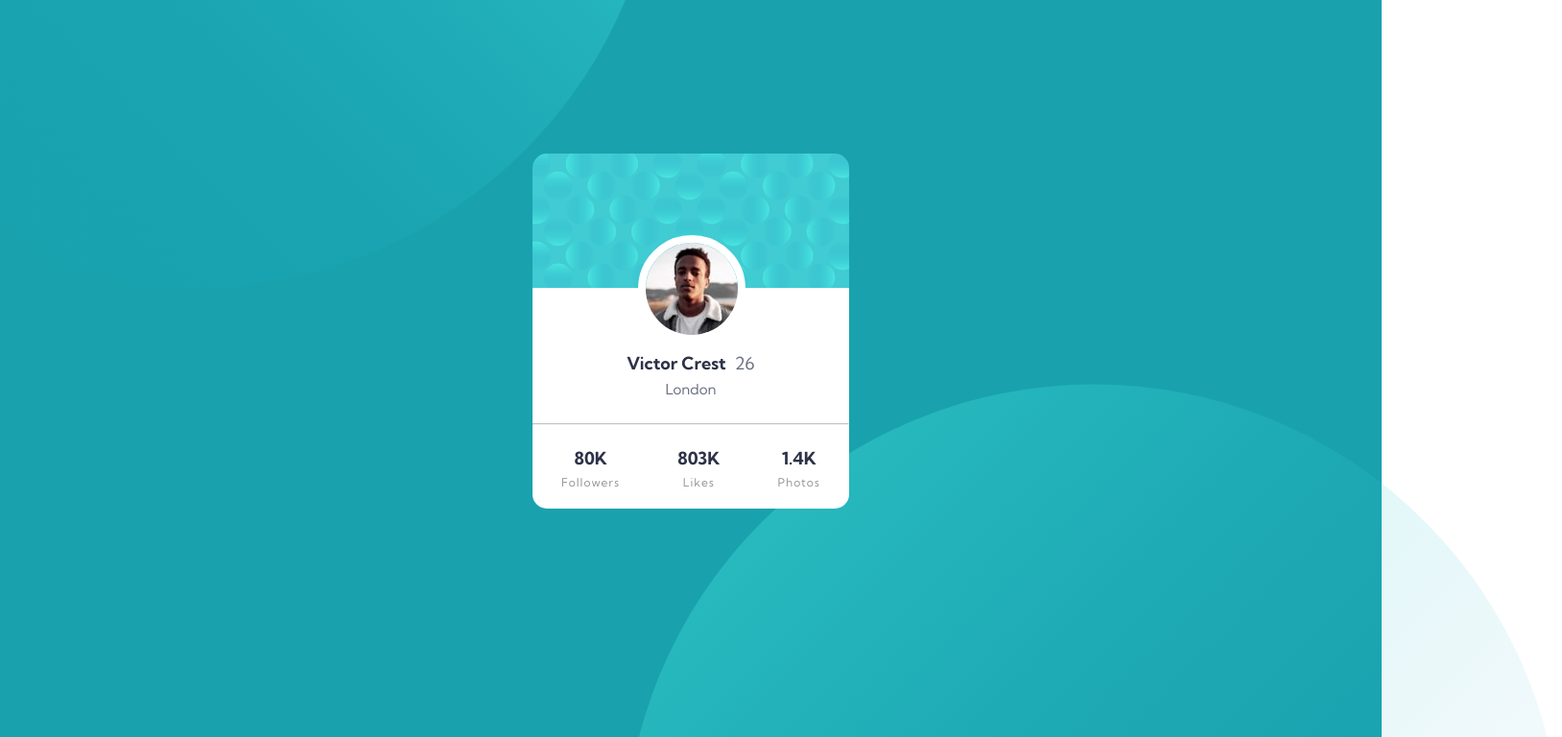
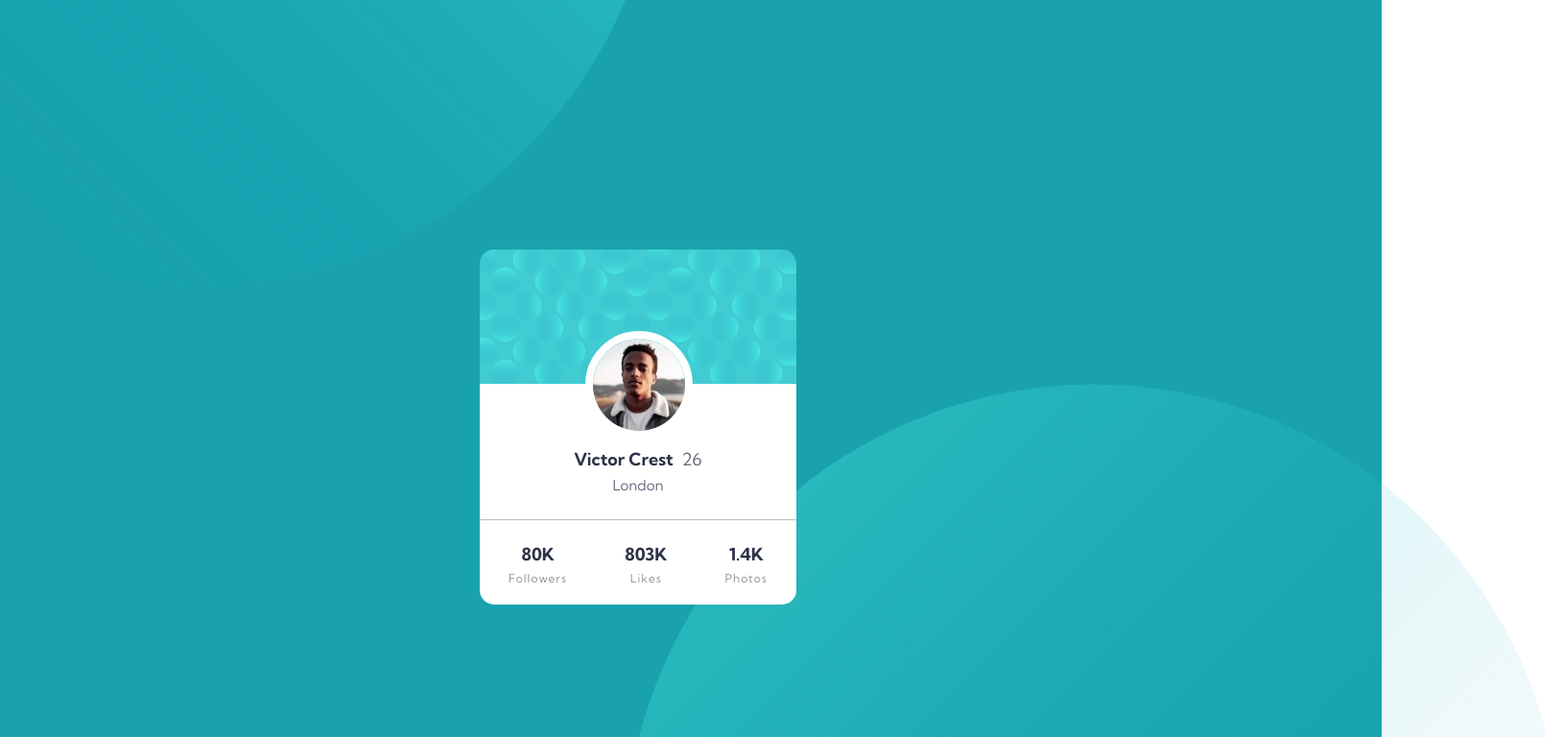
Before and after one commit to nishantcm/profile-card-component, a plain HTML site: page index.html in a window 1536 px wide. Shown: the top 768 px of the page at 96% size, 1628 px wide, since content can reach past the window. Drawn offline with Linux system fonts and the light colour scheme.

Commit message:
Update the css file

```diff
--- a/stylesheet.css
+++ b/stylesheet.css
@@ -1,18 +1,20 @@
 .page-wraper{
     width: 375px;
     height: 750;
+
 }
 .background {
     background-color: hsl(185, 75%, 39%);
     width: 375px;
     height: 700px;
-    margin: auto;
-    position: relative;
+    position: absolute;
+    left: 478px;
 }
 .top {
     position: absolute;
     bottom: 330px;
     right: 150px;
+
 }
 .bottom {
     position: relative;
@@ -23,7 +25,7 @@
 .container {
     position: absolute;
     top: 160px;
-    left: 555px;
+    left: 500px;
     width: 330px;
     height: 370px;
     background-image: url(bg-pattern-card.svg);
@@ -100,7 +102,9 @@ hr {
         margin: auto;
         justify-content: center;
         align-items: center;
-        position: absolute;
+        margin: auto;
+        position: fixed;
+        left: 0;
     }
     .top {
         position: absolute;
@@ -114,4 +118,9 @@ hr {
         left: 650px;
         top: 400px;
     }
+    .container {
+        position: fixed;
+        top: 260px;
+        left: 500px;
+    }
 }
```
